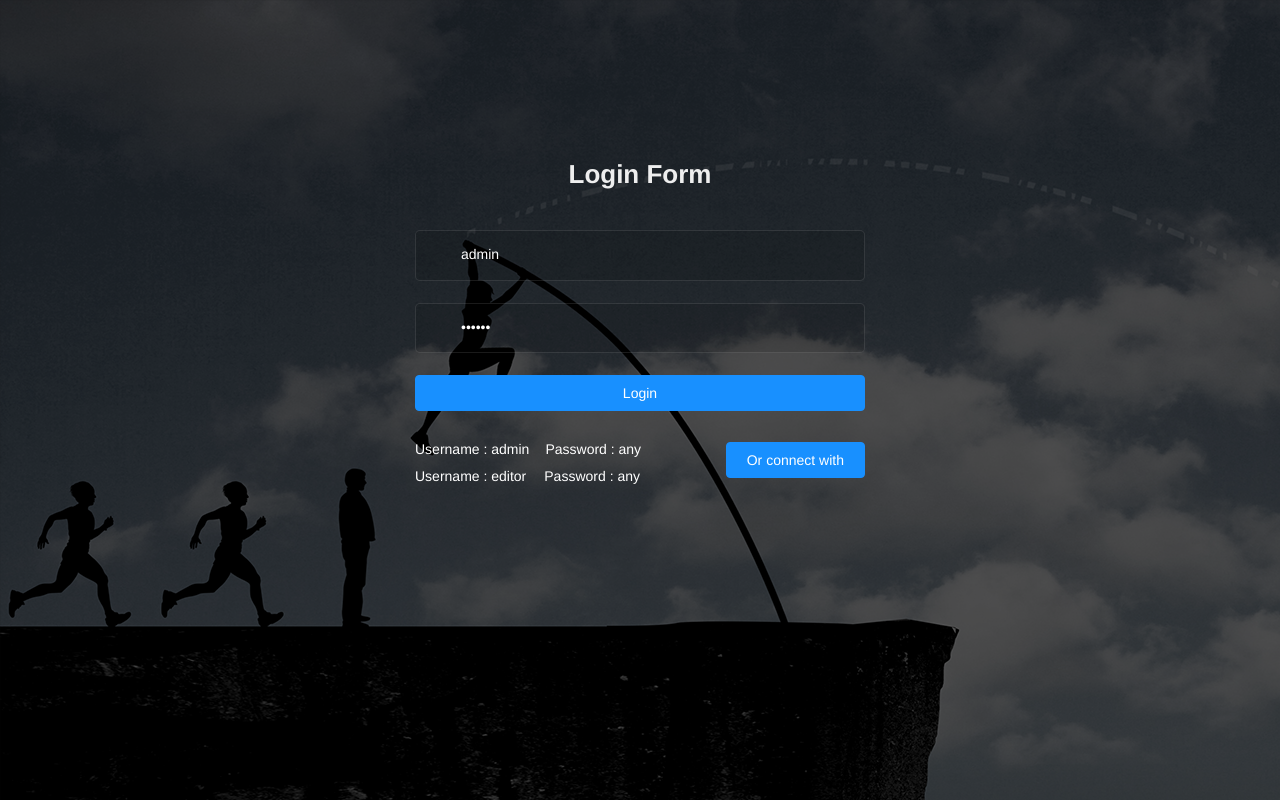
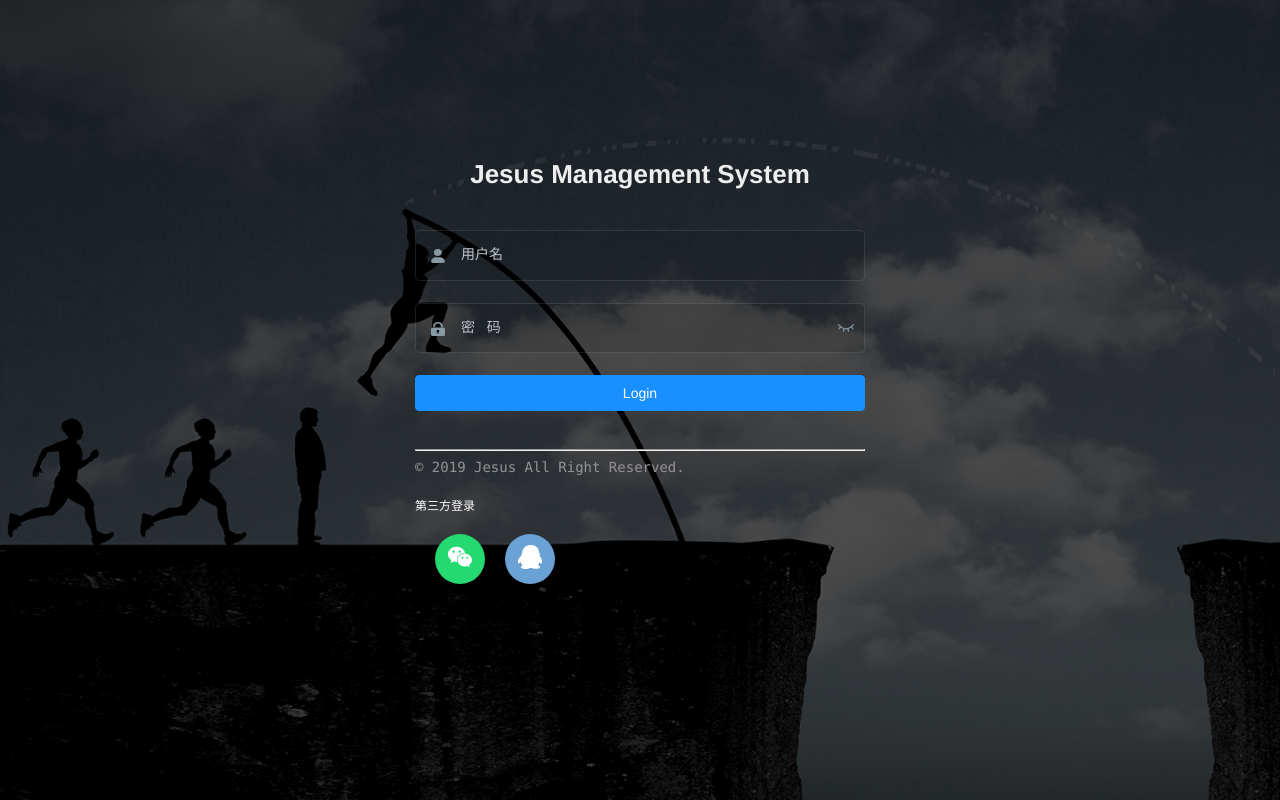
Before and after one commit to zebulon-cn/jesus_managent, a Vue app: page /login in a window 1280 px wide. Before the commit this address led to /login#/login. Built offline with nearby package versions, Linux system fonts and the light colour scheme; no server answers.

Commit message:
default commit

```diff
--- a/package.json
+++ b/package.json
@@ -21,6 +21,7 @@
     "nprogress": "^0.2.0",
     "sass-loader": "^7.1.0",
     "screenfull": "^4.2.0",
+    "svg-sprite-loader": "^4.1.6",
     "vue": "^2.6.10",
     "vue-count-to": "^1.0.13",
     "vue-router": "^3.0.7",
--- a/src/icons/index.js
+++ b/src/icons/index.js
@@ -4,6 +4,6 @@ import SvgIcon from '@/components/SvgIcon'// svg component
 // register globally
 Vue.component('svg-icon', SvgIcon)
 
+const requireAll = requireContext => requireContext.keys().map(requireContext)
 const req = require.context('./svg', false, /\.svg$/)
-const requireAll = requireContext => requireContext.keys().map(requireContext)
 requireAll(req)
--- a/src/router/index.js
+++ b/src/router/index.js
@@ -388,7 +388,7 @@ export const asyncRoutes = [
 ]
 
 const createRouter = () => new Router({
-  // mode: 'history', // require service support
+  mode: 'history', // require service support
   scrollBehavior: () => ({ y: 0 }),
   routes: constantRoutes
 })
--- a/src/utils/validate.js
+++ b/src/utils/validate.js
@@ -85,3 +85,11 @@ export function isArray(arg) {
   }
   return Array.isArray(arg)
 }
+
+export function isEmpty (str) {
+  str = str.trim();
+  if(str == null || str === '' || str === undefined){
+    return true;
+  }
+  return false;
+}
--- a/src/views/login/components/SocialSignin.vue
+++ b/src/views/login/components/SocialSignin.vue
@@ -1,32 +1,31 @@
 <template>
   <div class="social-signup-container">
-    <div class="sign-btn" @click="wechatHandleClick('wechat')">
-      <span class="wx-svg-container"><svg-icon icon-class="wechat" class="icon" /></span>
-      WeChat
+    <div class="sign-btn" @click="wechatHandleClick('wechat')" >
+      <div title="微信"><span class="wx-svg-container pointer"><svg-icon icon-class="wechat" class="icon" /></span></div>
     </div>
-    <div class="sign-btn" @click="tencentHandleClick('tencent')">
-      <span class="qq-svg-container"><svg-icon icon-class="qq" class="icon" /></span>
-      QQ
+    <div class="sign-btn" @click="tencentHandleClick('tencent')" >
+      <div title="QQ"><span class="qq-svg-container pointer"><svg-icon icon-class="qq" class="icon" /></span></div>
     </div>
   </div>
 </template>
 
 <script>
-// import openWindow from '@/utils/open-window'
+import openWindow from '@/utils/open-window'
 
 export default {
   name: 'SocialSignin',
   methods: {
     wechatHandleClick(thirdpart) {
-      alert('ok')
+      // alert('暂未开通')
       // this.$store.commit('SET_AUTH_TYPE', thirdpart)
       // const appid = 'xxxxx'
       // const redirect_uri = encodeURIComponent('xxx/redirect?redirect=' + window.location.origin + '/auth-redirect')
       // const url = 'https://open.weixin.qq.com/connect/qrconnect?appid=' + appid + '&redirect_uri=' + redirect_uri + '&response_type=code&scope=snsapi_login#wechat_redirect'
-      // openWindow(url, thirdpart, 540, 540)
+      const url = "http://m.qpic.cn/psb?/V14Yisr94XOPKN/wU6hGLEBhFtSZgHtCMS5Zq2buT0BybJLEi43lIAxQeM!/b/dIQAAAAAAAAA&bo=aAFeAQAAAAADBxQ!&rf=viewer_4";
+      openWindow(url, thirdpart, 540, 540)
     },
     tencentHandleClick(thirdpart) {
-      alert('ok')
+      alert('暂未开通')
       // this.$store.commit('SET_AUTH_TYPE', thirdpart)
       // const client_id = 'xxxxx'
       // const redirect_uri = encodeURIComponent('xxx/redirect?redirect=' + window.location.origin + '/auth-redirect')
@@ -42,7 +41,8 @@ export default {
     margin: 20px 0;
     .sign-btn {
       display: inline-block;
-      cursor: pointer;
+      padding-left: 20px;
+      /*cursor: pointer;*/
     }
     .icon {
       color: #fff;
@@ -52,21 +52,23 @@ export default {
     .wx-svg-container,
     .qq-svg-container {
       display: inline-block;
-      width: 40px;
-      height: 40px;
-      line-height: 40px;
+      width: 50px;
+      height: 50px;
+      line-height: 50px;
       text-align: center;
       padding-top: 1px;
-      border-radius: 4px;
-      margin-bottom: 20px;
-      margin-right: 5px;
+      border-radius: 50%;
+      /*margin-bottom: 20px;*/
+      /*margin-right: 5px;*/
     }
     .wx-svg-container {
       background-color: #24da70;
     }
     .qq-svg-container {
       background-color: #6BA2D6;
-      margin-left: 50px;
+    }
+    .dire{
+      height: 130px;
     }
   }
 </style>
--- a/src/views/login/index.vue
+++ b/src/views/login/index.vue
@@ -1,9 +1,9 @@
 <template>
   <div class="login-container">
-    <el-form ref="loginForm" :model="loginForm" :rules="loginRules" class="login-form" autocomplete="on" label-position="left">
+    <el-form ref="loginForm" :model="login" :rules="loginRules" class="login-form" autocomplete="on" label-position="left">
 
       <div class="title-container">
-        <h3 class="title">Login Form</h3>
+        <h3 class="title">Jesus Management System</h3>
       </div>
 
       <el-form-item prop="username">
@@ -12,12 +12,12 @@
         </span>
         <el-input
           ref="username"
-          v-model="loginForm.username"
-          placeholder="Username"
+          v-model="login.username"
+          placeholder="用户名"
           name="username"
           type="text"
           tabindex="1"
-          autocomplete="on"
+          autocomplete="off"
         />
       </el-form-item>
 
@@ -29,9 +29,9 @@
           <el-input
             :key="passwordType"
             ref="password"
-            v-model="loginForm.password"
+            v-model="login.password"
             :type="passwordType"
-            placeholder="Password"
+            placeholder="密   码"
             name="password"
             tabindex="2"
             autocomplete="on"
@@ -47,24 +47,25 @@
 
       <el-button :loading="loading" type="primary" style="width:100%;margin-bottom:30px;" @click.native.prevent="handleLogin">Login</el-button>
 
-      <div style="position:relative">
-        <div class="tips">
-          <span>Username : admin</span>
-          <span>Password : any</span>
-        </div>
-        <div class="tips">
-          <span style="margin-right:18px;">Username : editor</span>
-          <span>Password : any</span>
-        </div>
+<!--      <el-divider></el-divider>-->
+      <hr class="divider" />
+      <div class="tips">
+        © 2019 Jesus All Right Reserved.
+      </div>
+      <span class="third-party"> 第三方登录</span>
+      <social-sign />
 
-        <el-button class="thirdparty-button" type="primary" @click="showDialog=true">
-          Or connect with
-        </el-button>
-      </div>
+<!--      <div style="position:relative">-->
+<!--        <div class="tips">-->
+<!--          <el-button class="thirdparty-button" type="info" @click="showDialog=true">-->
+<!--            第三方登录-->
+<!--          </el-button>-->
+<!--        </div>-->
+<!--      </div>-->
     </el-form>
 
-    <el-dialog title="Or connect with" :visible.sync="showDialog">
-      Can not be simulated on local, so please combine you own business simulation! ! !
+    <el-dialog title="第三方登录" :visible.sync="showDialog">
+
       <br>
       <br>
       <br>
@@ -74,7 +75,7 @@
 </template>
 
 <script>
-import { validUsername } from '@/utils/validate'
+import { isEmpty } from '@/utils/validate'
 import SocialSign from './components/SocialSignin'
 
 export default {
@@ -82,23 +83,23 @@ export default {
   components: { SocialSign },
   data() {
     const validateUsername = (rule, value, callback) => {
-      if (!validUsername(value)) {
-        callback(new Error('Please enter the correct user name'))
+      if (isEmpty(value)) {
+        callback(new Error('请输入用户名'))
       } else {
         callback()
       }
     }
     const validatePassword = (rule, value, callback) => {
-      if (value.length < 6) {
-        callback(new Error('The password can not be less than 6 digits'))
+      if (isEmpty(value)) {
+        callback(new Error('请输入密码'))
       } else {
         callback()
       }
     }
     return {
-      loginForm: {
-        username: 'admin',
-        password: '111111'
+      login: {
+        username: '',
+        password: ''
       },
       loginRules: {
         username: [{ required: true, trigger: 'blur', validator: validateUsername }],
@@ -128,9 +129,9 @@ export default {
     // window.addEventListener('storage', this.afterQRScan)
   },
   mounted() {
-    if (this.loginForm.username === '') {
+    if (isEmpty(this.login.username)) {
       this.$refs.username.focus()
-    } else if (this.loginForm.password === '') {
+    } else if (isEmpty(this.login.password)) {
       this.$refs.password.focus()
     }
   },
@@ -164,7 +165,7 @@ export default {
       this.$refs.loginForm.validate(valid => {
         if (valid) {
           this.loading = true
-          this.$store.dispatch('user/login', this.loginForm)
+          this.$store.dispatch('user/login', this.login)
             .then(() => {
               this.$router.push({ path: this.redirect || '/', query: this.otherQuery })
               this.loading = false
@@ -263,7 +264,8 @@ $light_gray:#eee;
 .login-container {
   min-height: 100%;
   width: 100%;
-  background: url("../../assets/images/login_bg.png");
+  background: #f0f2f5 url("../../assets/images/login_bg.png") no-repeat no-repeat;
+  background-size: cover;
   //background-color: $bg;
   overflow: hidden;
 
@@ -278,9 +280,9 @@ $light_gray:#eee;
 
   .tips {
     font-size: 14px;
-    color: #fff;
-    margin-bottom: 10px;
-
+    color: #949496;
+    margin-bottom: 20px;
+    font-family: Consolas;
     span {
       &:first-of-type {
         margin-right: 16px;
@@ -321,7 +323,17 @@ $light_gray:#eee;
   .thirdparty-button {
     position: absolute;
     right: 0;
-    bottom: 6px;
+    bottom: 0;
+  }
+
+  .divider{
+    color: #5c5c5c;
+  }
+
+  .third-party{
+    font-size: 12px;
+    color: white;
+    font-family: "微软雅黑";
   }
 
   @media only screen and (max-width: 470px) {
```
Also changed, not shown: vue.config.js (added, +144 -0 lines).
